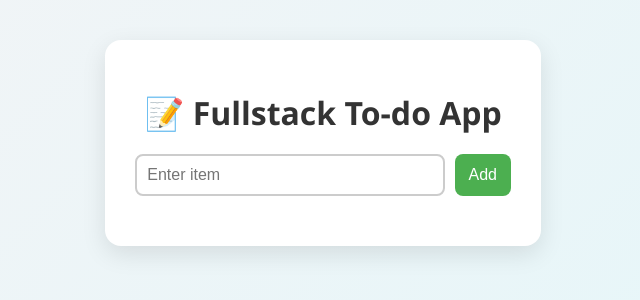
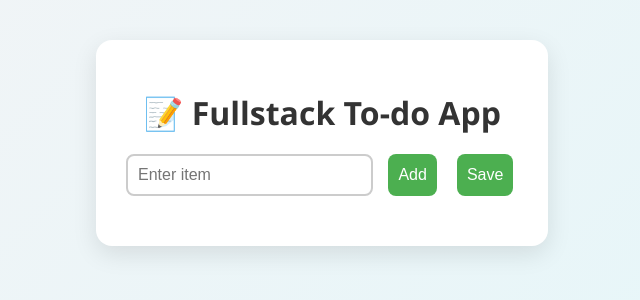
Before and after one commit to Meghana-dasari-15/react-todo-frontend, a React (Create React App) app: page / in a window 1280 px wide. Shown: the top 300 px of the page, without its empty margins (326-966 px from the left). Built offline with nearby package versions, Linux system fonts and the light colour scheme.

Commit message:
Add sound on Add/Delete

```diff
--- a/src/App.css
+++ b/src/App.css
@@ -84,3 +84,9 @@ button:hover {
 .delete-btn:hover {
   background-color: #e60000;
 }
+
+button {
+  margin: 0 5px;
+  padding: 5px 10px;
+  cursor: pointer;
+}
--- a/src/App.js
+++ b/src/App.js
@@ -1,22 +1,39 @@
 // src/App.js
 
-import React, { useState } from "react";
+import React, { useState, useEffect } from "react";
 import "./App.css";
 
 function App() {
   const [input, setInput] = useState("");
   const [items, setItems] = useState([]);
 
+  // 🔁 Load items from localStorage on start
+  useEffect(() => {
+    const savedItems = localStorage.getItem("todoItems");
+    if (savedItems) {
+      setItems(JSON.parse(savedItems));
+    }
+  }, []);
+
+  // ➕ Add item to list (not auto-saved)
   const handleAdd = () => {
     if (input.trim() === "") return;
     setItems([...items, input]);
     setInput("");
   };
 
+  // 💾 Save items to localStorage
+  const handleSave = () => {
+    localStorage.setItem("todoItems", JSON.stringify(items));
+    alert("Saved!");
+  };
+
+  // ❌ Delete item and update localStorage
   const handleDelete = (index) => {
     const updated = [...items];
     updated.splice(index, 1);
     setItems(updated);
+    localStorage.setItem("todoItems", JSON.stringify(updated)); // update storage
   };
 
   return (
@@ -30,6 +47,7 @@ function App() {
           onChange={(e) => setInput(e.target.value)}
         />
         <button onClick={handleAdd}>Add</button>
+        <button onClick={handleSave}>Save</button>
       </div>
       {items.map((item, index) => (
         <div className="todo-item" key={index}>
```
